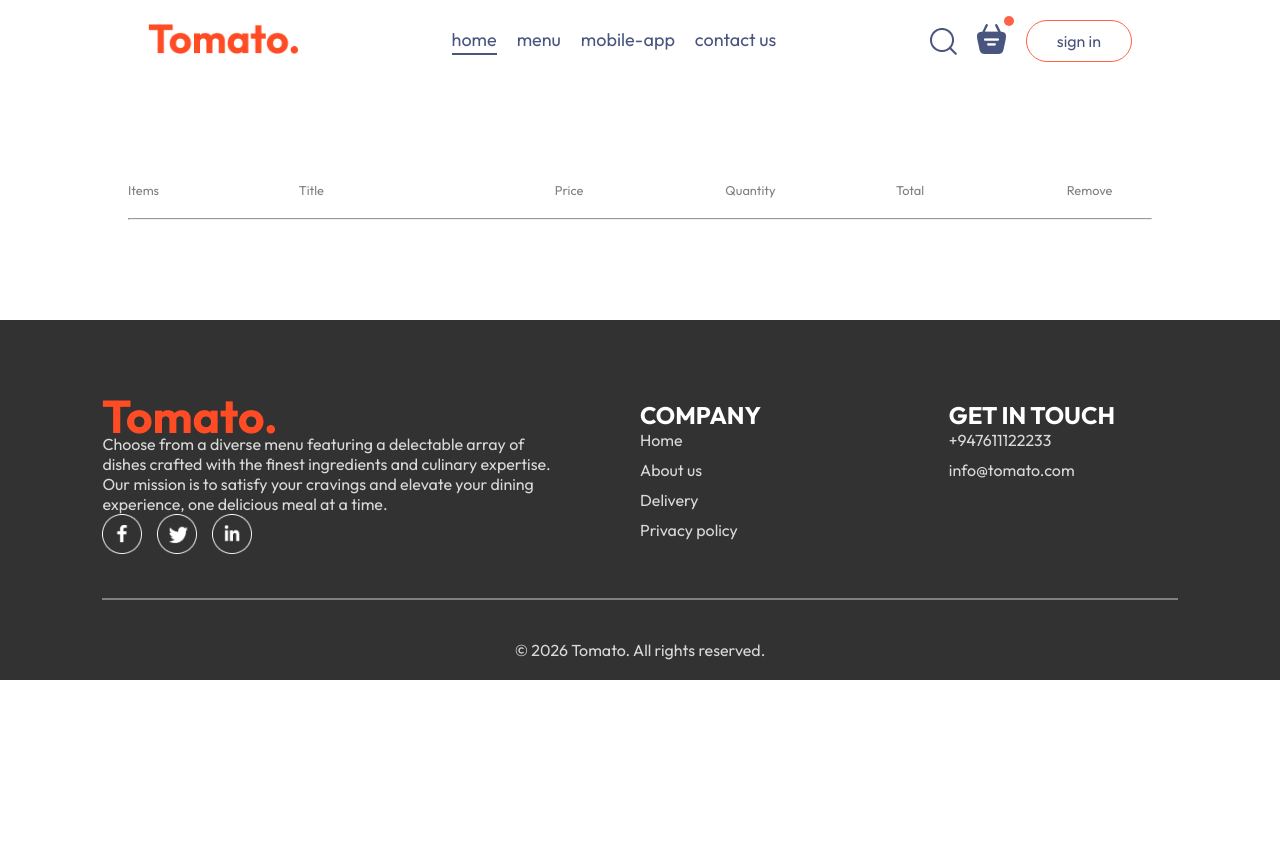
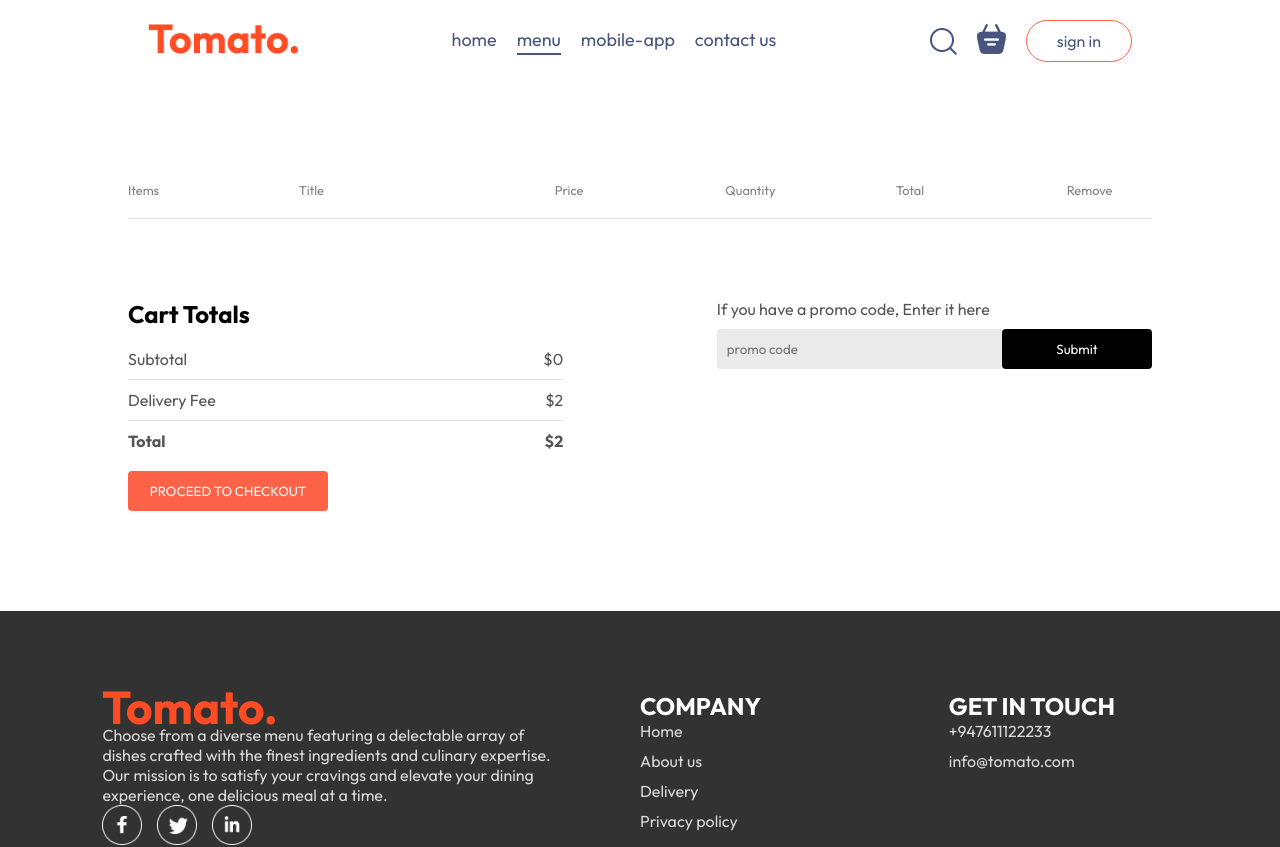
Before and after one commit to harshaniwijayarathne/Food-Delivery-web-site, a React (Vite) app in the folder frontend/: page /cart in a window 1280 px wide. Shown: the top 847 px of the page. Before the commit the page ends 800 px from the top, so only its background shows below. Built offline with nearby package versions, Linux system fonts and the light colour scheme; a web font is replaced by a local one.

Commit message:
Create cart page

```diff
--- a/frontend/src/components/Navbar/Navbar.jsx
+++ b/frontend/src/components/Navbar/Navbar.jsx
@@ -3,10 +3,14 @@
 import { assets } from '../../assets/assets'
 import { useState } from "react"
 import { Link } from 'react-router-dom'
+import { useContext } from 'react'
+import { StoreContext } from '../../context/StoreContext'
 
 const Navbar = ({ setShowLogin }) => {
 
-  const[menu, setMenu] = useState("home");
+  const[menu, setMenu] = useState("menu");
+
+  const{getTotalCartAmount} = useContext(StoreContext);
 
   return (
     <div className='navbar'>
@@ -21,7 +25,7 @@
       <img src={assets.search_icon} alt="" />
       <div className="navbar-search-icon">
         <Link to='/cart'><img src={assets.basket_icon} alt="" /></Link>
-        <div className="dot"></div>
+        <div className={getTotalCartAmount()===0?"":"dot"}></div>
       </div>
       <button onClick={()=>setShowLogin(true)}>sign in</button>
     </div>
--- a/frontend/src/context/StoreContext.jsx
+++ b/frontend/src/context/StoreContext.jsx
@@ -4,31 +4,40 @@
 
 const StoreContextProvider = (props) => {
 
-  const [cartItems,setCartItems] = useState({});
+  const [cartItems, setCartItems] = useState({});
 
   const addToCart = (itemId) => {
     if (!cartItems[itemId]) {
-      setCartItems((prev)=>({...prev,[itemId]:1}))
+      setCartItems((prev) => ({ ...prev, [itemId]: 1 }))
     }
-    else{
-      setCartItems((prev)=>({...prev,[itemId]:prev[itemId]+1}))
+    else {
+      setCartItems((prev) => ({ ...prev, [itemId]: prev[itemId] + 1 }))
     }
   }
 
   const removeFromCart = (itemId) => {
-    setCartItems((prev)=>({...prev,[itemId]:prev[itemId]-1}))
+    setCartItems((prev) => ({ ...prev, [itemId]: prev[itemId] - 1 }))
   }
 
-  useEffect(()=>{
-    console.log(cartItems);
-  },[cartItems])
+  const getTotalCartAmount = () => {
+    let totalAmount = 0;
+    for (const item in cartItems) {
+
+      if (cartItems[item] > 0) {
+        let itemInfo = food_list.find((product) => product._id === item)
+        totalAmount += itemInfo.price * cartItems[item];
+      }
+    }
+    return totalAmount;
+  }
 
   const contextValue = {
-      food_list,
-      cartItems,
-      setCartItems,
-      addToCart,
-      removeFromCart
+    food_list,
+    cartItems,
+    setCartItems,
+    addToCart,
+    removeFromCart,
+    getTotalCartAmount
   }
 
   return (
--- a/frontend/src/pages/Cart/Cart.css
+++ b/frontend/src/pages/Cart/Cart.css
@@ -8,3 +8,83 @@
   color: gray;
   font-size: max(1vw , 12px);
 }
+.cart-items-item{
+  margin: 10px 0px;
+  color: black;
+}
+.cart-items-item img{
+  width: 50px;
+}
+.cart hr{
+  height: 1px;
+  background-color: #e2e2e2;
+  border: none;
+}
+.cart-items-item .cross{
+  cursor: pointer;
+}
+.cart-bottom{
+  margin-top: 80px;
+  display: flex;
+  justify-content: space-between;
+  gap: max(12vw,20px);
+}
+.cart-total{
+  flex:1;
+  display: flex;
+  flex-direction: column;
+  gap: 20px;
+}
+.cart-total-details{
+  display: flex;
+  justify-content: space-between;
+  color:#555;
+}
+.cart-total hr{
+  margin: 10px 0px;
+}
+.cart-total button{
+  border: none;
+  color: white;
+  background-color: tomato;
+  width: max(15vw,200px);
+  padding: 12px 0px;
+  border-radius: 4px;
+  cursor: pointer;
+}
+.cart-promocode{
+  flex: 1;
+}
+.cart-promocode p{
+  color: #555;
+}
+.cart-promocode-input{
+  margin-top: 10px;
+  display: flex;
+  justify-content: space-between;
+  align-items: center;
+  background-color: #eaeaea;
+  border-radius: 4px;
+}
+.cart-promocode-input input{
+  background: transparent;
+  border: none;
+  outline: none;
+  padding-left: 10px;
+}
+.cart-promocode-input button{
+  width: max(10vw,150px);
+  padding: 12px 5px;
+  background-color: black;
+  border: none;
+  color:white;
+  border-radius: 4px;
+}
+@media (max-width:750px){
+  .cart-bottom{
+    flex-direction: column-reverse;
+  }
+  .cart-promocode{
+    justify-content: start;
+  }
+}
--- a/frontend/src/pages/Cart/Cart.jsx
+++ b/frontend/src/pages/Cart/Cart.jsx
@@ -5,7 +5,7 @@
 
 const Cart = () => {
 
-  const {cartItems, food_list, removeFromCart} = useContext(StoreContext);
+  const { cartItems, food_list, removeFromCart, getTotalCartAmount } = useContext(StoreContext);
 
   return (
     <div className='cart'>
@@ -18,23 +18,58 @@
           <p>Total</p>
           <p>Remove</p>
         </div>
-        <br/>
-        <hr/>
-        {food_list.map((item,index)=>{
-          if(cartItems[item._id]>0)
-          {
-           return(
+        <br />
+        <hr />
+        {food_list.map((item, index) => {
+          if (cartItems[item._id] > 0) {
+            return (
+              <div>
                 <div className='cart-items-title cart-items-item'>
-              <img src={item.image} alt=""/>
+                  <img src={item.image} alt="" />
                   <p>{item.name}</p>
-              <p>{item.price}</p>
+                  <p>${item.price}</p>
                   <p>{cartItems[item._id]}</p>
-              <p>{item.price*cartItems[item._id]}</p>
-              <p>x</p>
+                  <p>${item.price * cartItems[item._id]}</p>
+                  <p onClick={()=>removeFromCart(item._id)}className='cross'>x</p>
                 </div>
+                <hr />
+              </div>
+
             )
           }
         })}
+      </div>
+      <div className="cart-bottom">
+        <div className="cart-total">
+          <h2>Cart Totals</h2>
+          <div>
+            <div className='cart-total-details'>
+              <p>Subtotal</p>
+              <p>${getTotalCartAmount()}</p>
+            </div>
+            <hr/>
+            <div className='cart-total-details'>
+              <p>Delivery Fee</p>
+              <p>${2}</p>
+            </div>
+            <hr/>
+            <div className='cart-total-details'>
+              <b>Total</b>
+              <b>${(getTotalCartAmount()+2)}</b>
+            </div>
+
+          </div>
+          <button>PROCEED TO CHECKOUT</button>
+        </div>
+        <div className="cart-promocode">
+          <div>
+            <p>If you have a promo code, Enter it here</p>
+            <div className='cart-promocode-input'>
+              <input type='text' placeholder='promo code' />
+              <button>Submit</button>
+            </div>
+          </div>
+        </div>
       </div>
     </div>
   )
```
Lines whose indentation alone changed are shown as unchanged.
